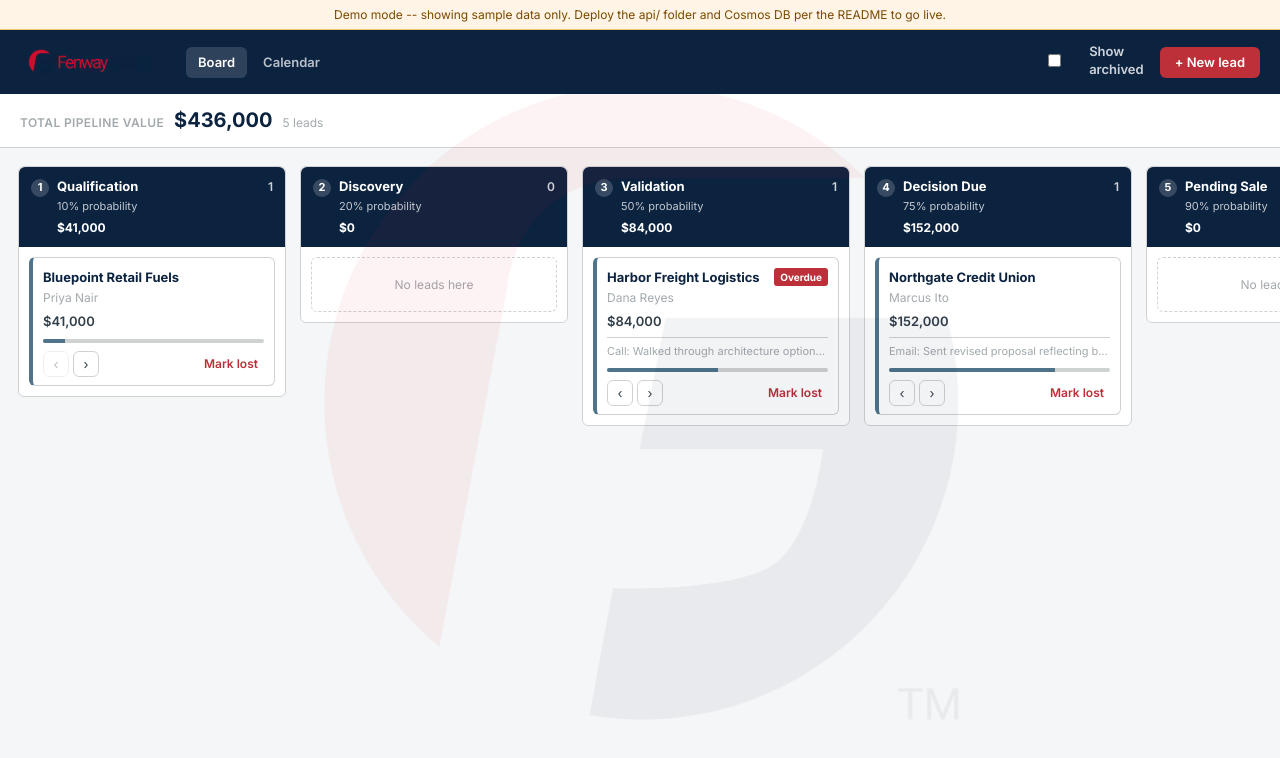
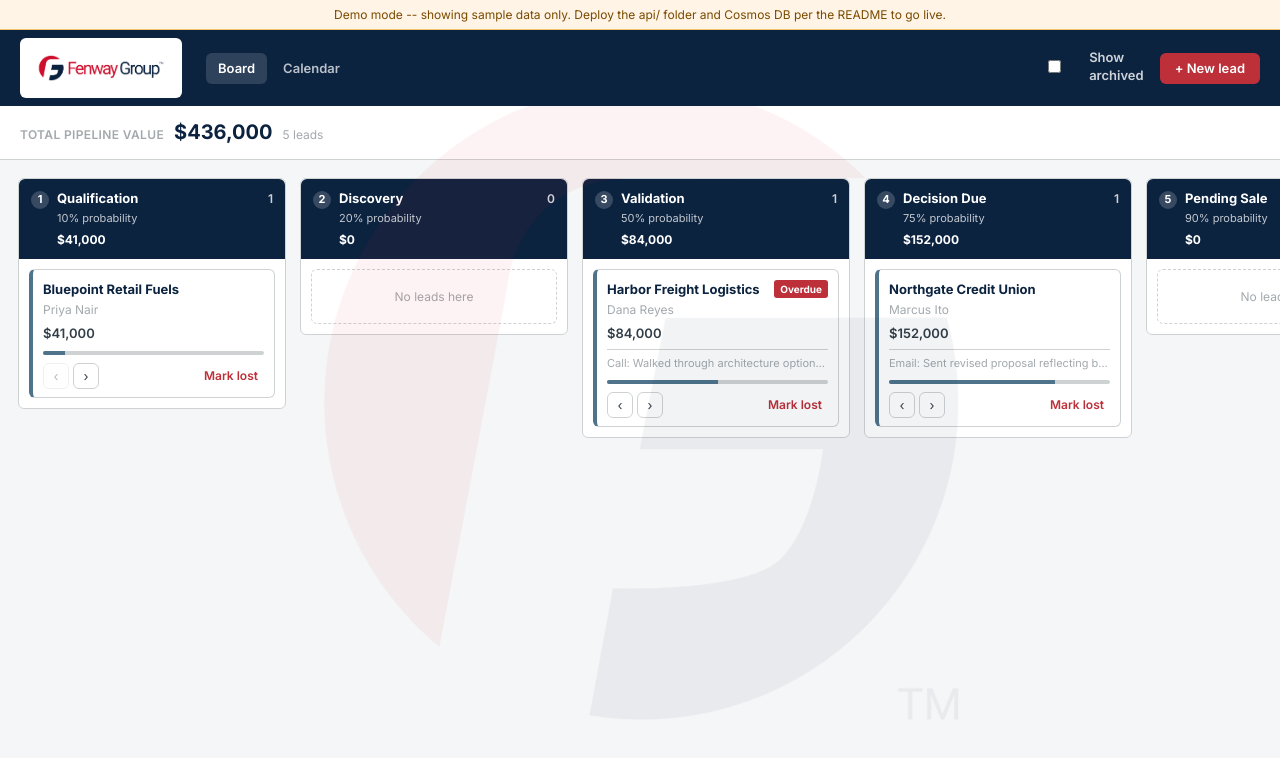
Before and after one commit to StevenGalloway/crm-system, a website: page crm/frontend/index.html in a window 1280 px wide. Drawn offline with Linux system fonts and the light colour scheme; no server answers.

Commit message:
one more

```diff
--- a/crm/frontend/styles.css
+++ b/crm/frontend/styles.css
@@ -91,6 +91,10 @@ a {
 .app-logo {
   height: 48px;
   display: block;
+  background: var(--brand-white);
+  padding: 6px 10px;
+  border-radius: var(--radius);
+  box-sizing: content-box;
 }
 
 .app-nav {
```
